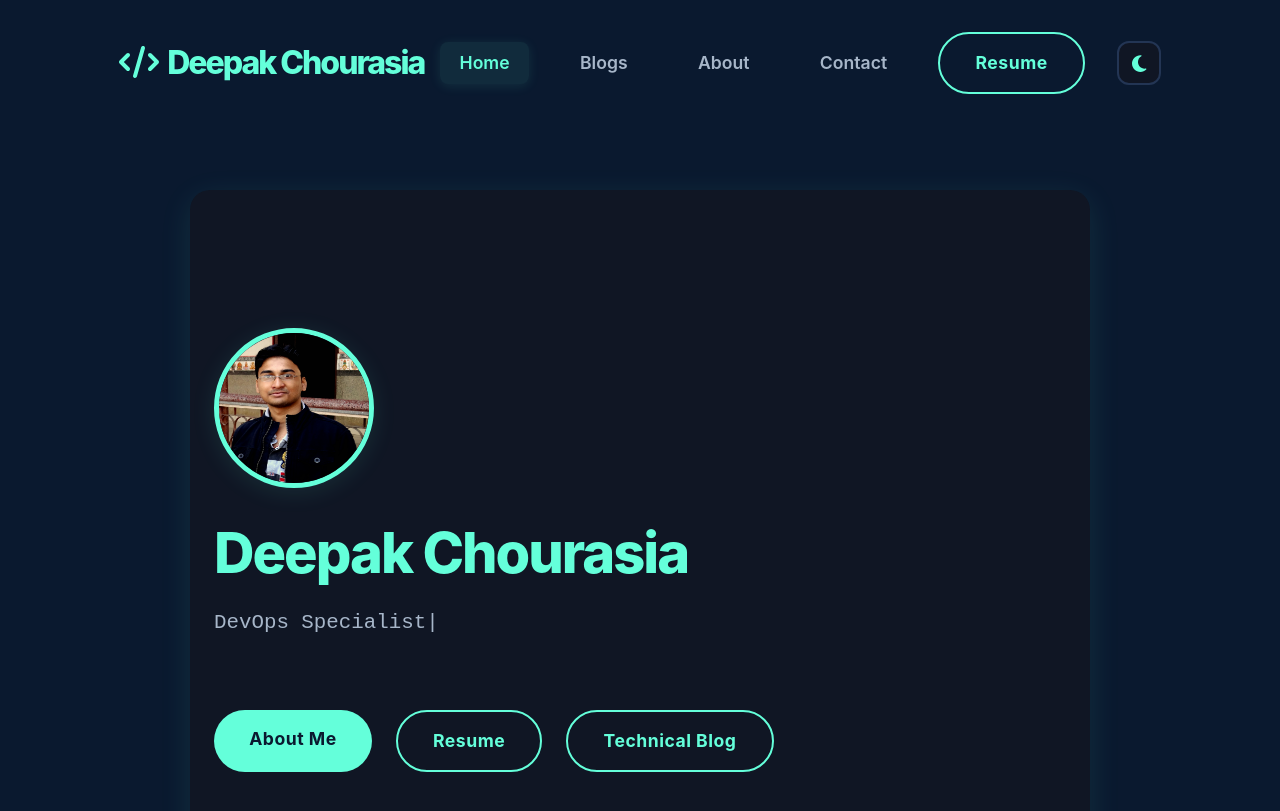
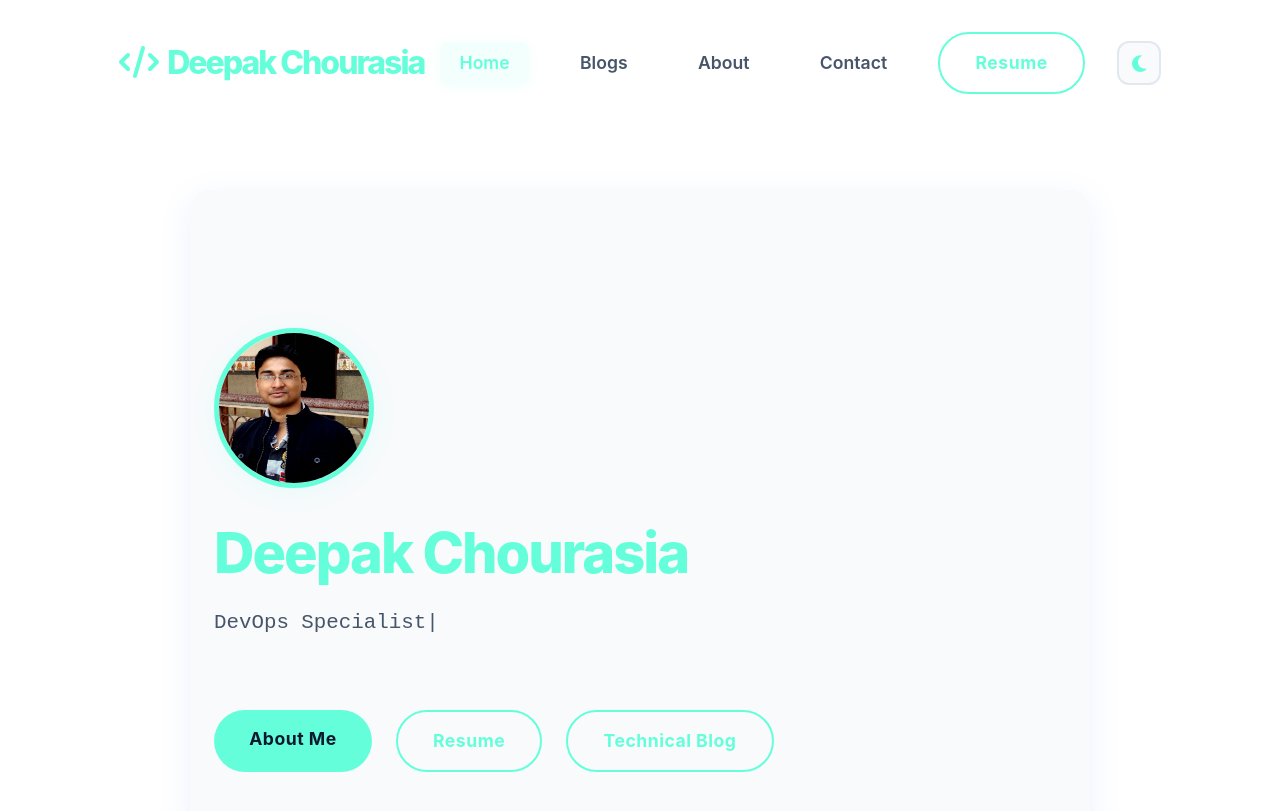
Before and after one commit to deepak-dkc95/deepak-dkc95.github.io, a Jekyll site: the page built from index.md, in a window 1280 px wide and 900 px high. Shown: the top 811 px of the window. Built offline with Jekyll 4.4.1, drawn with Linux system fonts in a browser that asks for light colours.

Commit message:
Updating

```diff
--- a/assets/css/styles.css
+++ b/assets/css/styles.css
@@ -5,15 +5,15 @@
   --primary-dark: #1e3a8a;
   --accent: #64ffda;
   --accent-dark: #00bfae;
-  --bg-main: #0a192f;
-  --bg-card: #101624;
-  --bg-footer: #101624;
-  --text-main: #f8fafc;
-  --text-secondary: #a7b6c9;
-  --text-muted: #94a3b8;
-  --border: #233554;
+  --bg-main: #ffffff;
+  --bg-card: #f8fafc;
+  --bg-footer: #f1f5f9;
+  --text-main: #0f172a;
+  --text-secondary: #475569;
+  --text-muted: #64748b;
+  --border: #e2e8f0;
   --radius: 20px;
-  --shadow: 0 8px 32px rgba(100,255,218,0.10);
+  --shadow: 0 8px 32px rgba(59, 130, 246, 0.10);
   --transition: 0.18s cubic-bezier(.4,2,.6,1);
   --max-width: 1200px;
   --section-gap: 4rem;
@@ -21,16 +21,16 @@
 [data-theme="dark"] {
   --primary: #64b5f6;
   --primary-light: #a7ffeb;
-  --primary-dark: #0a192f;
+  --primary-dark: #1e3a8a;
   --accent: #64ffda;
   --accent-dark: #00bfae;
-  --bg-main: #0a192f;
-  --bg-card: #101624;
-  --bg-footer: #101624;
+  --bg-main: #0f1419;
+  --bg-card: #1a1f2e;
+  --bg-footer: #1a1f2e;
   --text-main: #f8fafc;
-  --text-secondary: #a7b6c9;
-  --text-muted: #94a3b8;
-  --border: #233554;
+  --text-secondary: #94a3b8;
+  --text-muted: #64748b;
+  --border: #334155;
 }
 
 /* --- GLOBAL RESET & TYPOGRAPHY --- */
@@ -72,8 +72,7 @@ h4 { font-size: 1.1rem; }
   flex-direction: row !important;
   align-items: center !important;
   justify-content: space-between !important;
-  position: sticky;
-  top: 0;
+  position: relative;
   z-index: 1000;
   border: none !important;
 }
--- a/assets/js/main.js
+++ b/assets/js/main.js
@@ -5,6 +5,7 @@ class ProfessionalPortfolio {
 
   init() {
     this.initTheme();
+    this.initTypingAnimation();
     this.initScrollAnimations();
     this.initTechStack();
     this.initSkillBars();
@@ -19,6 +20,8 @@ class ProfessionalPortfolio {
     const savedTheme = localStorage.getItem('theme');
     const prefersDark = window.matchMedia('(prefers-color-scheme: dark)');
 
+    console.log('Theme toggle found:', !!themeToggle);
+
     // Set initial theme
     let theme = 'light';
     if (savedTheme) {
@@ -26,30 +29,83 @@ class ProfessionalPortfolio {
     } else if (prefersDark.matches) {
       theme = 'dark';
     }
+
+    console.log('Setting initial theme:', theme);
     document.documentElement.setAttribute('data-theme', theme);
     this.updateThemeIcon(theme);
 
     if (themeToggle) {
-      themeToggle.addEventListener('click', () => {
+      themeToggle.addEventListener('click', (e) => {
+        console.log('Theme toggle clicked!');
+        e.preventDefault();
         const currentTheme = document.documentElement.getAttribute('data-theme');
         const newTheme = currentTheme === 'dark' ? 'light' : 'dark';
+        console.log('Switching from', currentTheme, 'to', newTheme);
         document.documentElement.setAttribute('data-theme', newTheme);
         localStorage.setItem('theme', newTheme);
         this.updateThemeIcon(newTheme);
+
+        // Force a repaint
+        document.body.style.display = 'none';
+        document.body.offsetHeight; // Trigger reflow
+        document.body.style.display = '';
       });
+    } else {
+      console.error('Theme toggle button not found!');
     }
   }
 
   updateThemeIcon(theme) {
     const icon = document.querySelector('.theme-toggle i');
+    const button = document.querySelector('.theme-toggle');
     if (icon) {
+      console.log('Updating theme icon to:', theme);
       icon.className = theme === 'dark' ? 'fas fa-sun' : 'fas fa-moon';
       icon.setAttribute('aria-label', theme === 'dark' ? 'Switch to light mode' : 'Switch to dark mode');
+      if (button) {
+        button.setAttribute('aria-label', theme === 'dark' ? 'Switch to light mode' : 'Switch to dark mode');
+      }
       icon.style.transform = 'scale(1.2) rotate(180deg)';
       setTimeout(() => {
         icon.style.transform = 'scale(1) rotate(0deg)';
       }, 250);
+    } else {
+      console.error('Theme toggle icon not found!');
     }
+  }
+
+  // Animated typing effect
+  initTypingAnimation() {
+    const phrases = [
+      'Cloud Engineer',
+      'DevOps Specialist',
+      'Tech Writer',
+      'Building scalable, secure, and efficient cloud solutions',
+      'Open to new opportunities and challenges'
+    ];
+
+    let i = 0, j = 0, isDeleting = false, current = '', speed = 80;
+    const el = document.getElementById('typed-text');
+
+    const type = () => {
+      if (!el) return;
+
+      if (!isDeleting && j <= phrases[i].length) {
+        current = phrases[i].substring(0, j++);
+        el.textContent = current;
+        setTimeout(type, speed);
+      } else if (isDeleting && j >= 0) {
+        current = phrases[i].substring(0, j--);
+        el.textContent = current;
+        setTimeout(type, speed / 2);
+      } else {
+        isDeleting = !isDeleting;
+        if (!isDeleting) i = (i + 1) % phrases.length;
+        setTimeout(type, 900);
+      }
+    };
+
+    if (el) type();
   }
 
   // Refined scroll animations
@@ -299,93 +355,28 @@ class ProfessionalPortfolio {
   }
 }
 
-// Initialize the professional portfolio
-document.addEventListener('DOMContentLoaded', function() {
-  // Theme toggle logic
-  const themeToggle = document.querySelector('.theme-toggle');
-  if (themeToggle) {
-    const icon = themeToggle.querySelector('i');
-    const savedTheme = localStorage.getItem('theme');
-    const prefersDark = window.matchMedia('(prefers-color-scheme: dark)');
-    let theme = 'light';
-    if (savedTheme) theme = savedTheme;
-    else if (prefersDark.matches) theme = 'dark';
-    document.documentElement.setAttribute('data-theme', theme);
-    icon.className = theme === 'dark' ? 'fas fa-sun' : 'fas fa-moon';
-    themeToggle.addEventListener('click', function() {
-      const currentTheme = document.documentElement.getAttribute('data-theme');
-      const newTheme = currentTheme === 'dark' ? 'light' : 'dark';
-      document.documentElement.setAttribute('data-theme', newTheme);
-      localStorage.setItem('theme', newTheme);
-      icon.className = newTheme === 'dark' ? 'fas fa-sun' : 'fas fa-moon';
-    });
-  }
 
-  // --- ANIMATED TYPING EFFECT ---
-  const phrases = [
-    'Cloud Engineer',
-    'DevOps Specialist',
-    'Tech Writer',
-    'Building scalable, secure, and efficient cloud solutions',
-    'Open to new opportunities and challenges'
-  ];
-  let i = 0, j = 0, isDeleting = false, current = '', speed = 80;
-  const el = document.getElementById('typed-text');
-  function type() {
-    if (!el) return;
-    if (!isDeleting && j <= phrases[i].length) {
-      current = phrases[i].substring(0, j++);
-      el.textContent = current;
-      setTimeout(type, speed);
-    } else if (isDeleting && j >= 0) {
-      current = phrases[i].substring(0, j--);
-      el.textContent = current;
-      setTimeout(type, speed / 2);
-    } else {
-      isDeleting = !isDeleting;
-      if (!isDeleting) i = (i + 1) % phrases.length;
-      setTimeout(type, 900);
-    }
-  }
-  if (el) type();
-
-  // --- NAVBAR MOBILE MENU TOGGLE (if hamburger is present) ---
-  const navbarToggle = document.querySelector('.navbar-toggle');
-  const navbarMenu = document.getElementById('navbar-menu');
-  if (navbarToggle && navbarMenu) {
-    function handleResize() {
-      if (window.innerWidth > 900) {
-        navbarMenu.classList.remove('open');
-        navbarMenu.style.display = 'flex';
-        navbarToggle.style.display = 'none';
-      } else {
-        navbarMenu.style.display = navbarMenu.classList.contains('open') ? 'flex' : 'none';
-        navbarToggle.style.display = 'block';
-      }
-    }
-    navbarToggle.addEventListener('click', function() {
-      const expanded = navbarToggle.getAttribute('aria-expanded') === 'true';
-      navbarToggle.setAttribute('aria-expanded', !expanded);
-      navbarMenu.classList.toggle('open');
-      navbarMenu.style.display = navbarMenu.classList.contains('open') ? 'flex' : 'none';
-    });
-    window.addEventListener('resize', handleResize);
-    handleResize();
-  }
-});
 
 // Initialize the portfolio when DOM is fully loaded
 document.addEventListener('DOMContentLoaded', () => {
+  console.log('DOM loaded, initializing portfolio...');
   new ProfessionalPortfolio();
 
   // Additional debug for navbar
   console.log('Portfolio initialized');
   const navbar = document.querySelector('.navbar');
   const navbarNav = document.querySelector('.navbar-nav');
+  const themeToggle = document.querySelector('.theme-toggle');
+
   if (navbar) {
     console.log('Navbar found, computed style:', window.getComputedStyle(navbar).display);
   }
   if (navbarNav) {
     console.log('Navbar-nav found, computed style:', window.getComputedStyle(navbarNav).flexDirection);
   }
+  if (themeToggle) {
+    console.log('Theme toggle found in DOM');
+  } else {
+    console.error('Theme toggle NOT found in DOM');
+  }
 });
```
